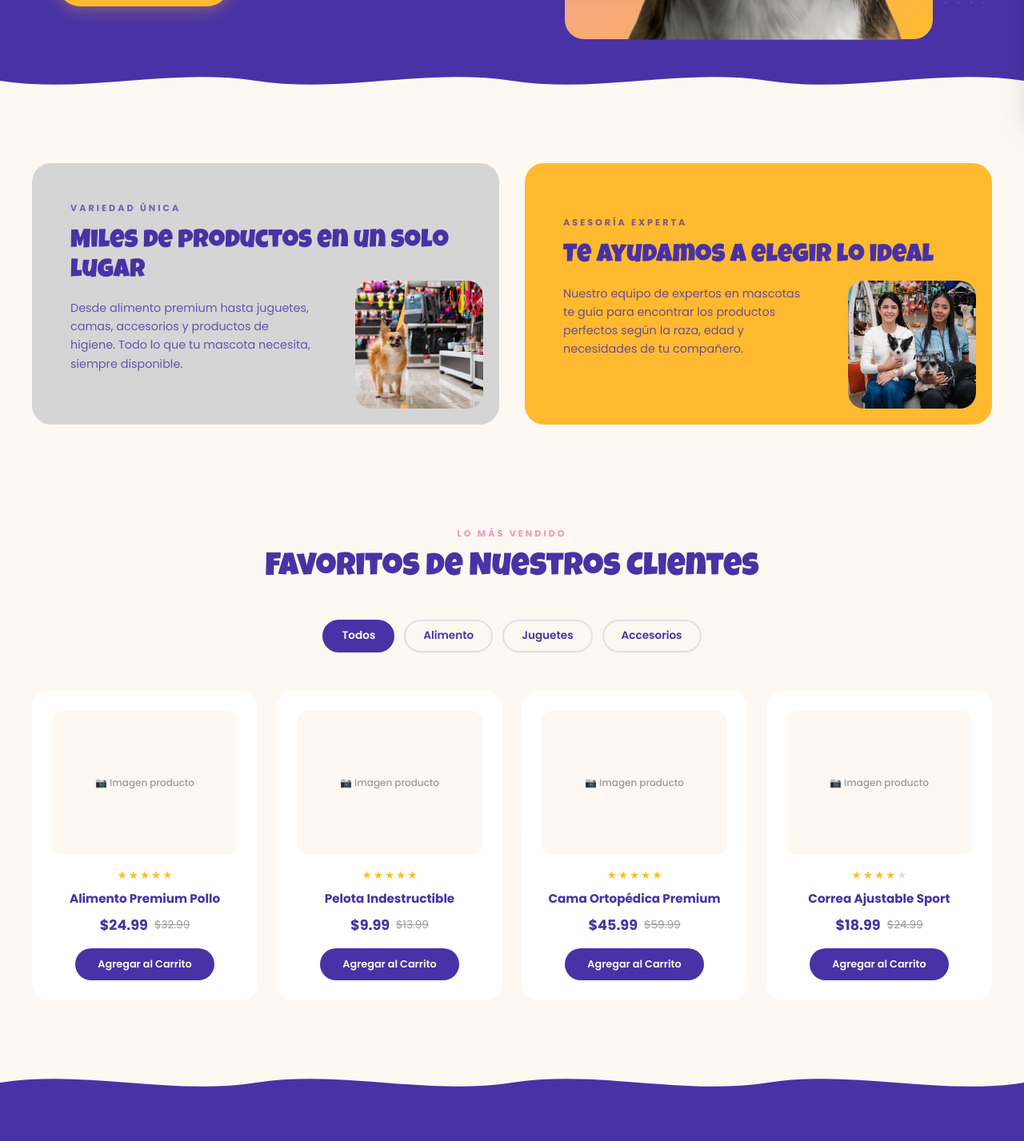
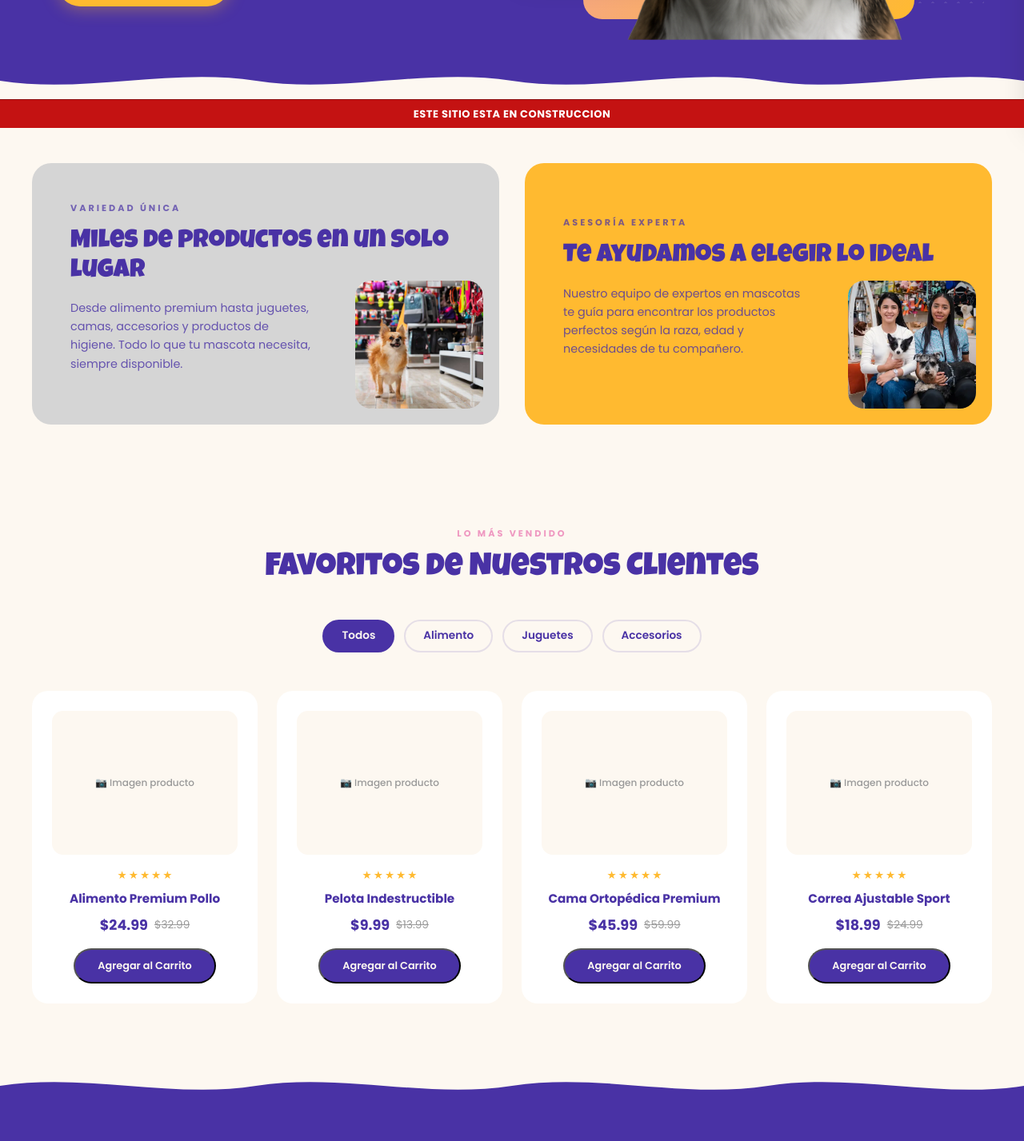
Before and after one commit to Racknar0/losrones-front-next, a Next.js app: page / in a window 1280 px wide. Shown: the part 640-2067 px from the top of the page at 80% size. Built offline with nearby package versions, Linux system fonts and the light colour scheme.

Commit message:
feat: agregar banner de construcción del sitio y ajustar estilos de sección de productos

```diff
--- a/src/app/(public)/home/components/HeroSection/HeroSection.scss
+++ b/src/app/(public)/home/components/HeroSection/HeroSection.scss
@@ -149,12 +149,12 @@ $deep-accent: #5C1A3A;
     &::before {
       content: '';
       position: absolute;
-      width: 100%; /* Qué tan pequeño quieres el cuadro respecto a la imagen (ajustable) */
-      height: 100%;
+      width: 90%; /* Qué tan pequeño quieres el cuadro respecto a la imagen (ajustable) */
+      height: 90%;
       background: linear-gradient(135deg, $soft-pink 0%, $warm-yellow 100%);
       border-radius: 24px; /* Esquinas redondeadas como en tu imagen de referencia */
       z-index: 0; /* Lo enviamos al fondo */
-      bottom: -35px;
+      bottom: -10px;
 
       @media (max-width: 1024px) {
          bottom: -26px;
--- a/src/app/(public)/home/components/ProductsSection/ProductsSection.jsx
+++ b/src/app/(public)/home/components/ProductsSection/ProductsSection.jsx
@@ -1,12 +1,12 @@
-import Link from 'next/link';
+'use client';
+
+import { useMemo, useState } from 'react';
+import usePublicCart from '@store/usePublicCart';
+import { PRODUCTS as ALL_PRODUCTS } from '../../../productos/data/products';
+import ProductModal from '../../../productos/components/ProductModal/ProductModal';
 import './ProductsSection.scss';
 
-const PRODUCTS = [
-  { slug: 'alimento-premium-pollo', name: 'Alimento Premium Pollo', price: 24.99, originalPrice: 32.99, rating: 5 },
-  { slug: 'pelota-indestructible', name: 'Pelota Indestructible', price: 9.99, originalPrice: 13.99, rating: 5 },
-  { slug: 'cama-ortopedica', name: 'Cama Ortopédica Premium', price: 45.99, originalPrice: 59.99, rating: 5 },
-  { slug: 'correa-ajustable-sport', name: 'Correa Ajustable Sport', price: 18.99, originalPrice: 24.99, rating: 4 },
-];
+const FEATURED_PRODUCT_IDS = [1, 13, 10, 8];
 
 const Stars = ({ count = 5, max = 5 }) => (
   <>
@@ -17,6 +17,26 @@ const Stars = ({ count = 5, max = 5 }) => (
 );
 
 const ProductsSection = () => {
+  const [activeFilter, setActiveFilter] = useState('all');
+  const [selectedProduct, setSelectedProduct] = useState(null);
+  const addItem = usePublicCart((state) => state.addItem);
+
+  const featuredProducts = useMemo(() => {
+    return FEATURED_PRODUCT_IDS
+      .map((productId) => ALL_PRODUCTS.find((product) => product.id === productId))
+      .filter(Boolean);
+  }, []);
+
+  const filteredProducts = useMemo(() => {
+    if (activeFilter === 'all') return featuredProducts;
+    return featuredProducts.filter((product) => product.category === activeFilter);
+  }, [activeFilter, featuredProducts]);
+
+  const handleQuickAdd = (event, product) => {
+    event.stopPropagation();
+    addItem(product, 1);
+  };
+
   return (
     <section className="products" id="products">
       <div className="products__container">
@@ -26,15 +46,51 @@ const ProductsSection = () => {
         </div>
 
         <div className="products__filters">
-          <button className="products__filter-btn products__filter-btn--active">Todos</button>
-          <button className="products__filter-btn">Alimento</button>
-          <button className="products__filter-btn">Juguetes</button>
-          <button className="products__filter-btn">Accesorios</button>
+          <button
+            type="button"
+            className={`products__filter-btn ${activeFilter === 'all' ? 'products__filter-btn--active' : ''}`}
+            onClick={() => setActiveFilter('all')}
+          >
+            Todos
+          </button>
+          <button
+            type="button"
+            className={`products__filter-btn ${activeFilter === 'alimento' ? 'products__filter-btn--active' : ''}`}
+            onClick={() => setActiveFilter('alimento')}
+          >
+            Alimento
+          </button>
+          <button
+            type="button"
+            className={`products__filter-btn ${activeFilter === 'juguetes' ? 'products__filter-btn--active' : ''}`}
+            onClick={() => setActiveFilter('juguetes')}
+          >
+            Juguetes
+          </button>
+          <button
+            type="button"
+            className={`products__filter-btn ${activeFilter === 'accesorios' ? 'products__filter-btn--active' : ''}`}
+            onClick={() => setActiveFilter('accesorios')}
+          >
+            Accesorios
+          </button>
         </div>
 
         <div className="products__grid">
-          {PRODUCTS.map((product) => (
-            <Link href={`/productos/${product.slug}`} className="products__card" key={product.slug}>
+          {filteredProducts.map((product) => (
+            <div
+              className="products__card"
+              key={product.id}
+              role="button"
+              tabIndex={0}
+              onClick={() => setSelectedProduct(product)}
+              onKeyDown={(event) => {
+                if (event.key === 'Enter' || event.key === ' ') {
+                  event.preventDefault();
+                  setSelectedProduct(product);
+                }
+              }}
+            >
               <div className="products__card-image">📷 Imagen producto</div>
               <div className="products__card-rating">
                 <Stars count={product.rating} />
@@ -44,11 +100,24 @@ const ProductsSection = () => {
                 <span className="products__card-price-current">${product.price}</span>
                 <span className="products__card-price-original">${product.originalPrice}</span>
               </div>
-              <span className="products__card-btn">Agregar al Carrito</span>
-            </Link>
+              <button
+                type="button"
+                className="products__card-btn"
+                onClick={(event) => handleQuickAdd(event, product)}
+              >
+                Agregar al Carrito
+              </button>
+            </div>
           ))}
         </div>
       </div>
+
+      {selectedProduct && (
+        <ProductModal
+          product={selectedProduct}
+          onClose={() => setSelectedProduct(null)}
+        />
+      )}
     </section>
   );
 };
--- a/src/app/(public)/layout.jsx
+++ b/src/app/(public)/layout.jsx
@@ -22,6 +22,9 @@ export default function PublicLayout({ children }) {
       <main className="public-main">
         {children}
       </main>
+      <div className="site-construction-banner" role="status" aria-live="polite">
+        Este sitio esta en construccion
+      </div>
     </>
   );
 }
--- a/src/app/globals.css
+++ b/src/app/globals.css
@@ -11,3 +11,28 @@ body {
 body {
   font-family: var(--font-poppins), sans-serif;
 }
+
+.public-main {
+  padding-bottom: 36px;
+}
+
+.site-construction-banner {
+  position: fixed;
+  left: 0;
+  right: 0;
+  bottom: 0;
+  z-index: 9999;
+  min-height: 36px;
+  padding: 8px 12px;
+  background: #c41212;
+  color: #ffffff;
+  text-align: center;
+  font-size: 13px;
+  font-weight: 700;
+  letter-spacing: 0.04em;
+  text-transform: uppercase;
+  display: flex;
+  align-items: center;
+  justify-content: center;
+  border-top: 1px solid #8c0e0e;
+}
```
